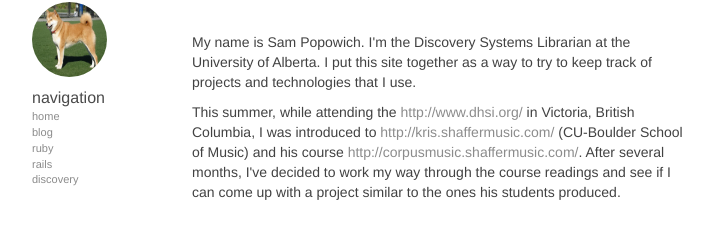
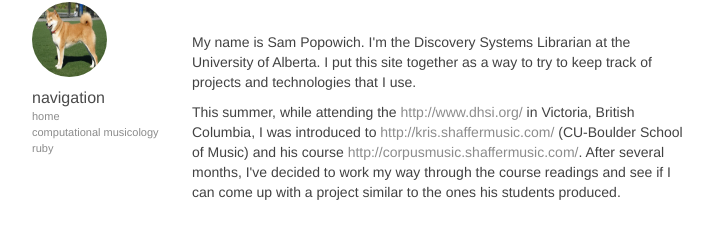
Before and after one commit to redlibrarian/redlibrarian.github.io, a Jekyll site: the page built from index.html, in a window 1280 px wide. Shown: the part 168-407 px from the top of the page, without its empty margins (273-986 px from the left). Built offline with Jekyll 4.4.1, drawn with Linux system fonts in a browser that asks for light colours; nearby versions of some CDN libraries.

Commit message:
Update navigation bar.

```diff
--- a/_config.yml
+++ b/_config.yml
@@ -11,11 +11,7 @@ markdown: kramdown
 permalink: pretty
 
 urls:
-  - text: blog
-    url: /blog
+  - text: computational musicology
+    url: /compmus
   - text: ruby
     url: /ruby
-  - text: rails
-    url: /rails
-  - text: discovery
-    url: /discovery
```
